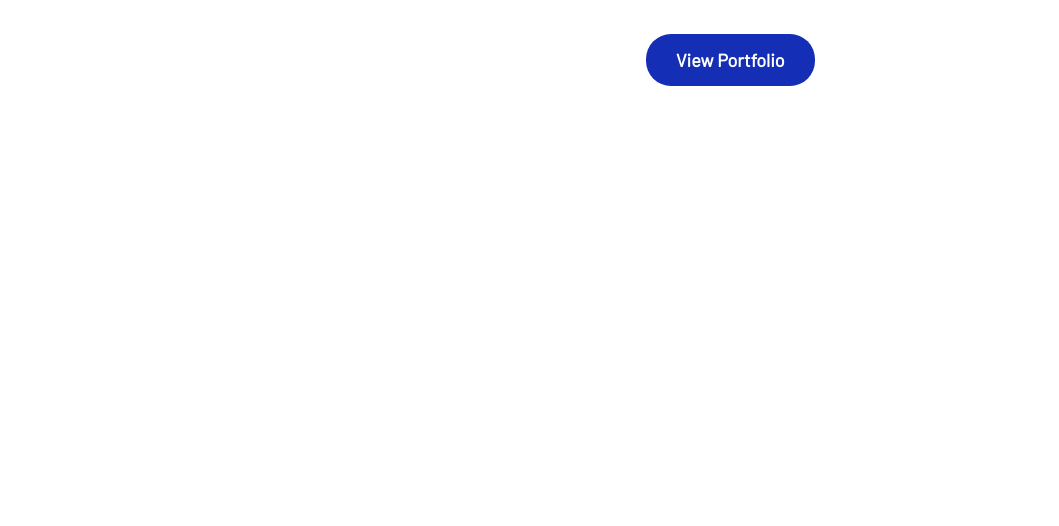
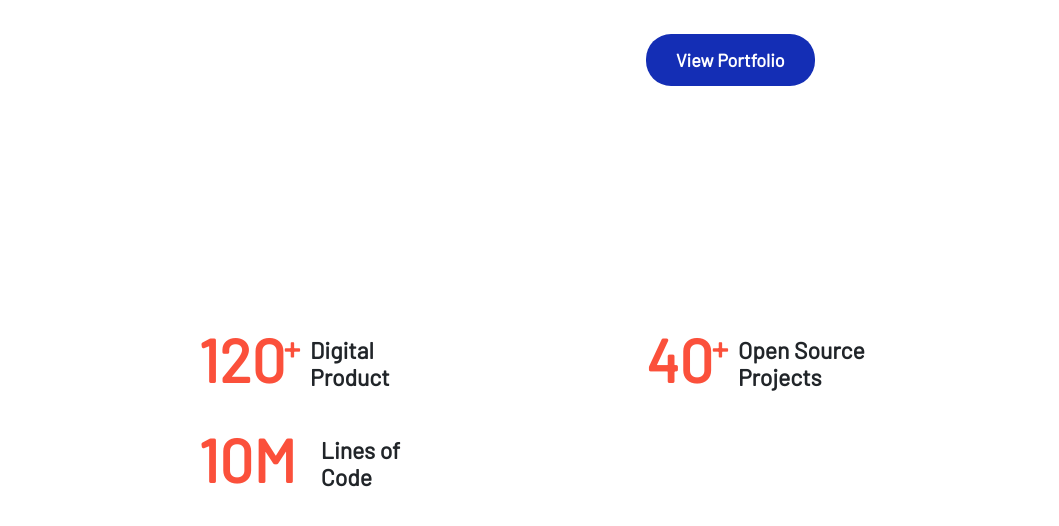
Before and after one commit to mdbakibillahrohan/MyPortfolio, a plain HTML site: page index.html in a window 1280 px wide. Shown: the part 1784-2310 px from the top of the page, without its empty margins (54-1113 px from the left). Before the commit the page ends 2018 px from the top, so only its background shows below. Drawn offline with nearby package versions, Linux system fonts and the light colour scheme; files whose address does not match are found by name.

Commit message:
A section of portfolio has been done

```diff
--- a/css/style.css
+++ b/css/style.css
@@ -341,4 +341,45 @@ a{
     background-color: var(--main-color);
 }
 /* about section ended here  */
+
+
+/* here started the portfolio section  */
+
+
+/* here started the count section  */
+.portfolio .count-section .col{
+    display: flex;
+    align-items: center;
+    width: 350px;
+}
+.portfolio .count-section .col .count{
+    position: relative;
+    height: 100px;
+    color: var(--main-color);
+}
+.portfolio .count-section .col .count .num{
+    font-size: 60px;
+    font-family: var(--extra-font);
+    font-weight: bold;
+    margin-right: 25px;
+}
+.portfolio .count-section .col .count .plus{
+    position: absolute;
+    right: 10px;
+    top: 10px;
+    font-size: 33px;
+    font-family: var(--extra-font);
+    font-weight: bold;
+}
+
+.portfolio .count-section .col .name{
+    font-size: 23px;
+    font-family: var(--extra-font);
+    font-weight: bold;
+    line-height: 1.7rem;
+}
+
+/* here started the count section  */
+
+/* here ended the portfolio section  */
 /* *********************************code ended******************************* */
--- a/index.html
+++ b/index.html
@@ -187,6 +187,53 @@
             </div>
         </div>
         <!-- here ended the developer section  -->
+
+
+
+        <!-- here started the Portfolio section  -->
+        <div class="portfolio def-m-p">
+            <div class="container d-flex justify-content-center">
+                <!-- here started the count section  -->
+                <div class="row count-section">
+                    <div class="col mx-5">
+                        <div class="count">
+                            <span class="num">120</span>
+                            <span class="plus">+</span>
+                        </div>
+                        <div class="name">
+                            Digital <br>
+                            Product
+                        </div>
+                    </div>
+
+
+                    <div class="col mx-5">
+                        <div class="count">
+                            <span class="num">40</span>
+                            <span class="plus">+</span>
+                        </div>
+                        <div class="name">
+                            Open Source<br>
+                            Projects
+                        </div>
+                    </div>
+
+                    <div class="col mx-5">
+                        <div class="count">
+                            <span class="num">10M</span>
+                        </div>
+                        <div class="name">
+                            Lines of <br>
+                            Code
+                        </div>
+                    </div>
+
+
+                </div>
+                <!-- here ended the count section  -->
+            </div>
+        </div>
+        <!-- here ended the Portfolio section  -->
     </div>
 
     <script src="js/bootstrap.bundle.min.js"></script>
```
